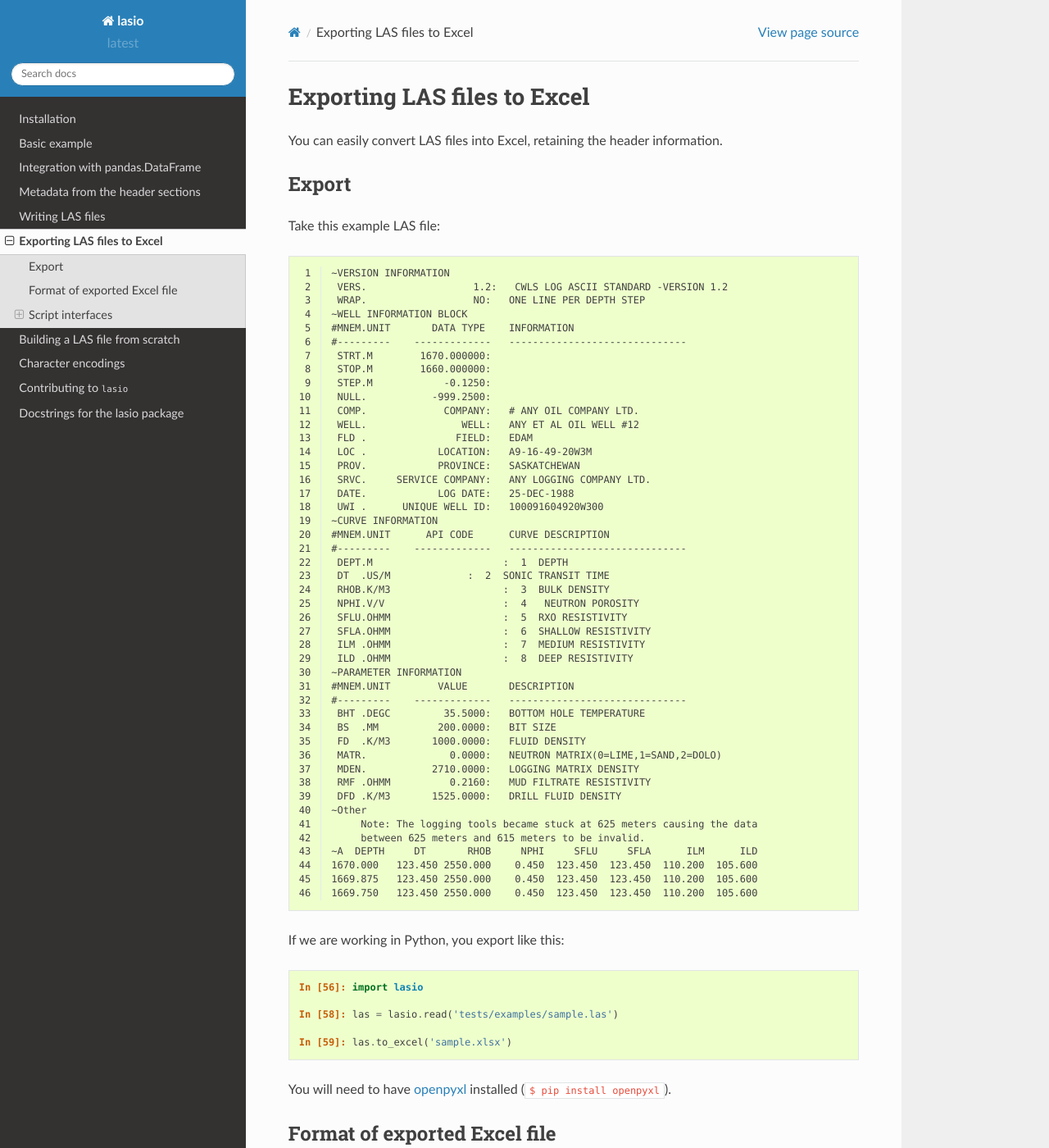
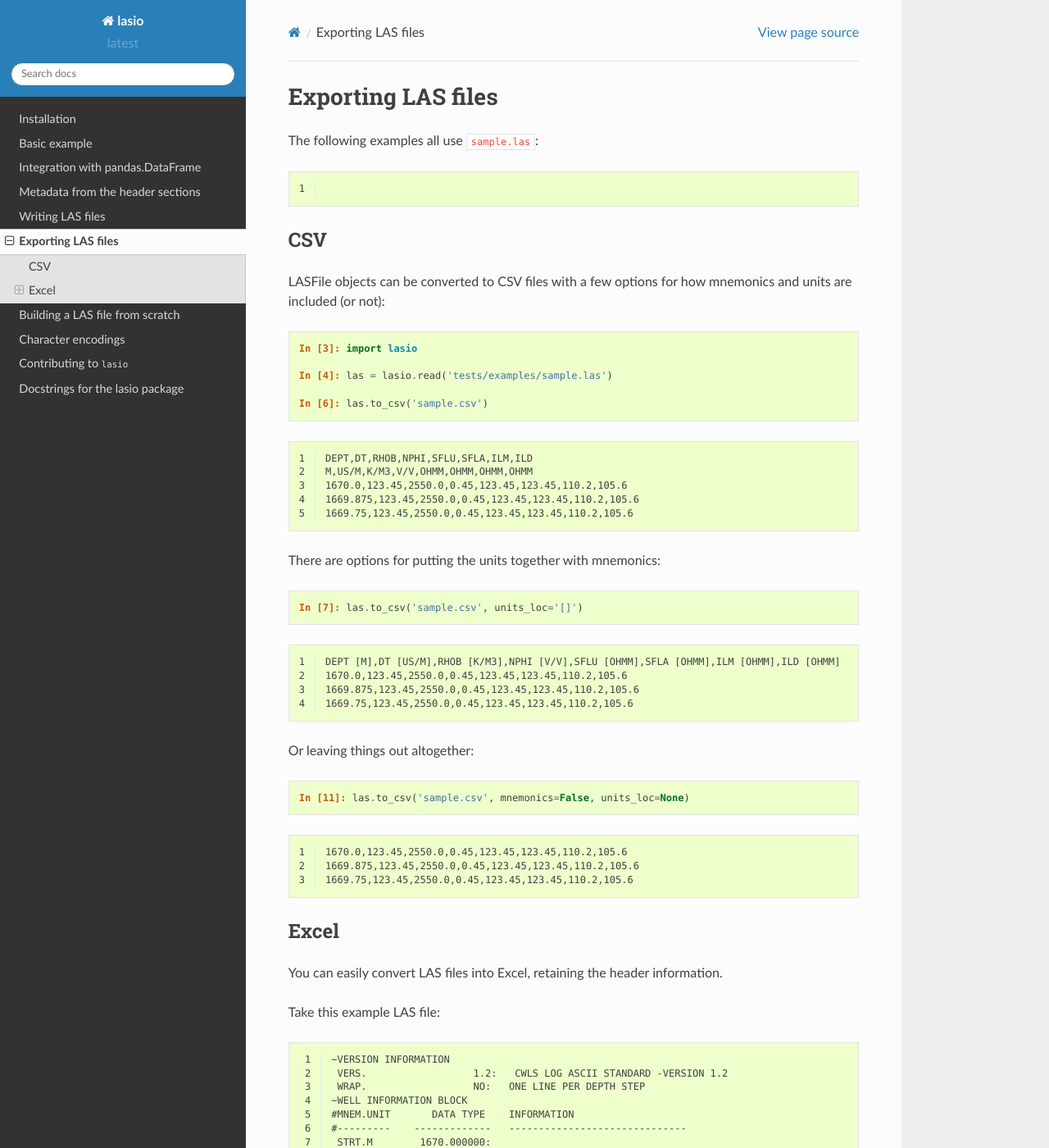
Before and after one commit to kinverarity1/lasio, a Sphinx documentation site: the page built from docs/source/exporting.rst, in a window 1280 px wide and 1400 px high. Shown: the whole window at 82% size. Built offline with Sphinx 7.4.7 and the Read the Docs theme 2.0.0, drawn with Linux system fonts in a browser that asks for light colours; formulas are drawn with MathJax 3.

Commit message:
add units= and units_loc= keywords to to_csv

```diff
--- a/docs/source/excel.rst
+++ b/docs/source/exporting.rst
@@ -1,10 +1,67 @@
-Exporting LAS files to Excel
-============================
+Exporting LAS files
+===================
+
+The following examples all use ``sample.las``:
+
+.. code-block:: none
+    :linenos:
+
+CSV
+---
+
+LASFile objects can be converted to CSV files with a few options for how
+mnemonics and units are included (or not):
+
+.. code-block:: ipython
+
+    In [3]: import lasio
+
+    In [4]: las = lasio.read('tests/examples/sample.las')
+
+    In [6]: las.to_csv('sample.csv')
+
+.. code-block:: none
+    :linenos:
+
+    DEPT,DT,RHOB,NPHI,SFLU,SFLA,ILM,ILD
+    M,US/M,K/M3,V/V,OHMM,OHMM,OHMM,OHMM
+    1670.0,123.45,2550.0,0.45,123.45,123.45,110.2,105.6
+    1669.875,123.45,2550.0,0.45,123.45,123.45,110.2,105.6
+    1669.75,123.45,2550.0,0.45,123.45,123.45,110.2,105.6
+
+There are options for putting the units together with mnemonics:
+
+.. code-block:: ipython
+
+    In [7]: las.to_csv('sample.csv', units_loc='[]')
+
+.. code-block:: none
+    :linenos:
+
+    DEPT [M],DT [US/M],RHOB [K/M3],NPHI [V/V],SFLU [OHMM],SFLA [OHMM],ILM [OHMM],ILD [OHMM]
+    1670.0,123.45,2550.0,0.45,123.45,123.45,110.2,105.6
+    1669.875,123.45,2550.0,0.45,123.45,123.45,110.2,105.6
+    1669.75,123.45,2550.0,0.45,123.45,123.45,110.2,105.6
+
+Or leaving things out altogether:
+
+.. code-block:: ipython
+
+    In [11]: las.to_csv('sample.csv', mnemonics=False, units_loc=None)
+
+.. code-block:: none
+    :linenos:
+
+    1670.0,123.45,2550.0,0.45,123.45,123.45,110.2,105.6
+    1669.875,123.45,2550.0,0.45,123.45,123.45,110.2,105.6
+    1669.75,123.45,2550.0,0.45,123.45,123.45,110.2,105.6
+
+
+
+Excel
+-----
 
 You can easily convert LAS files into Excel, retaining the header information.
-
-Export
-------
 
 Take this example LAS file:
 
@@ -72,7 +129,7 @@ You will need to have `openpyxl <https://openpyxl.readthedocs.io/en/default/>`__
 installed (``$ pip install openpyxl``).
 
 Format of exported Excel file
------------------------------
+~~~~~~~~~~~~~~~~~~~~~~~~~~~~~
 
 The exported spreadsheet has two sheets named "Header" and "Curves". The
 "Header" sheet has five columns named "Section", "Mnemonic", "Unit", "Value",
@@ -87,10 +144,10 @@ header row.
 .. image:: figures/excel_curves.png
 
 Script interfaces
------------------
+~~~~~~~~~~~~~~~~~
 
 Single file
-~~~~~~~~~~~
+___________
 
 .. code-block:: doscon
 
@@ -107,7 +164,7 @@ Single file
     (py36) C:\Program Files (x86)\Misc\kentcode\lasio>las2excel tests\examples\sample.las c:\users\kinverarity\Desktop\sample.xlsx
 
 Multiple files (``las2excelbulk``)
-~~~~~~~~~~~~~~~~~~~~~~~~~~~~~~~~~~
+__________________________________
 
 The better script to use is ``las2excelbulk``:
 
--- a/docs/source/index.rst
+++ b/docs/source/index.rst
@@ -37,7 +37,7 @@ files”).
    pandas
    header
    writing
-   excel
+   exporting
    building
    encodings
    contributing
```
Also changed, not shown: 2 other files.
